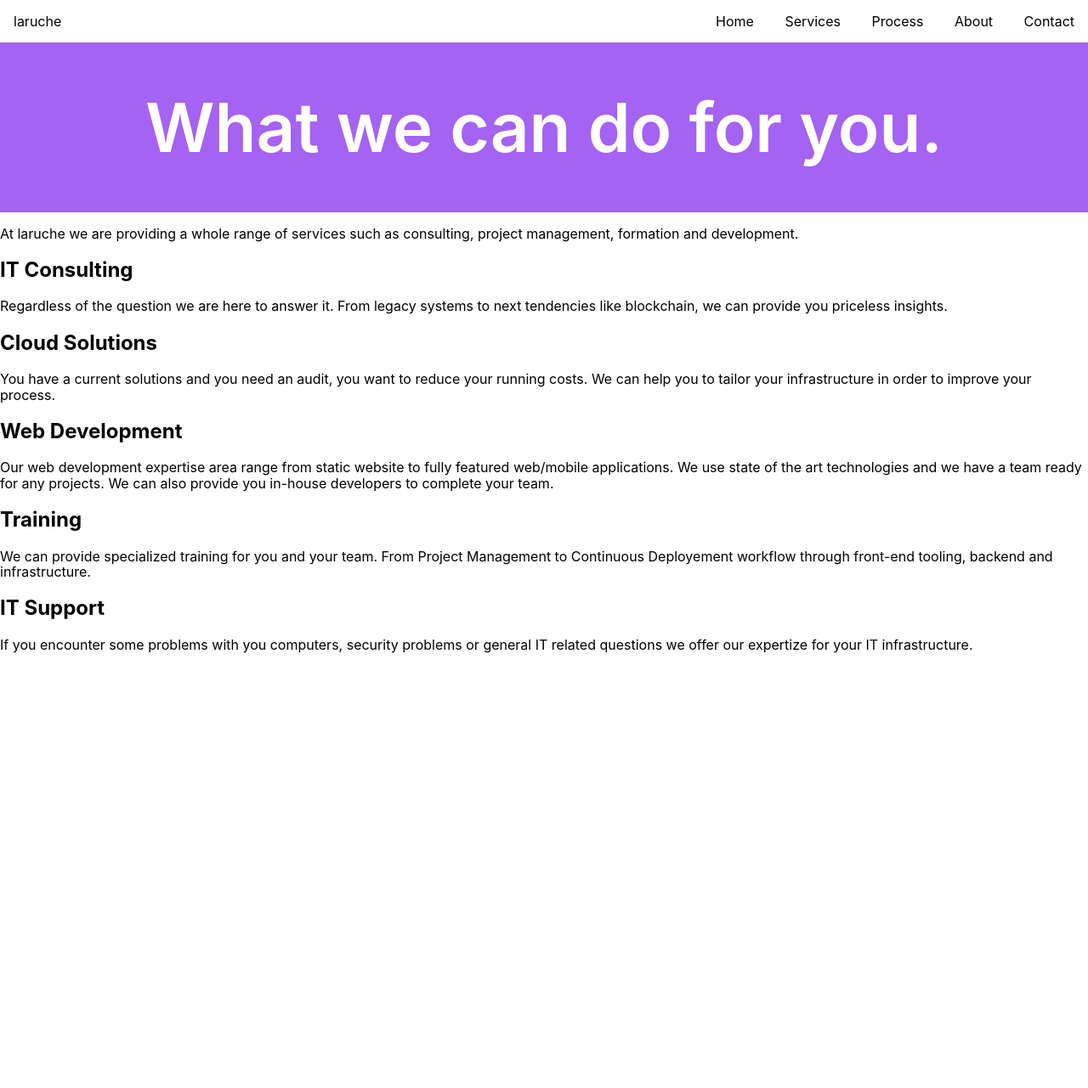
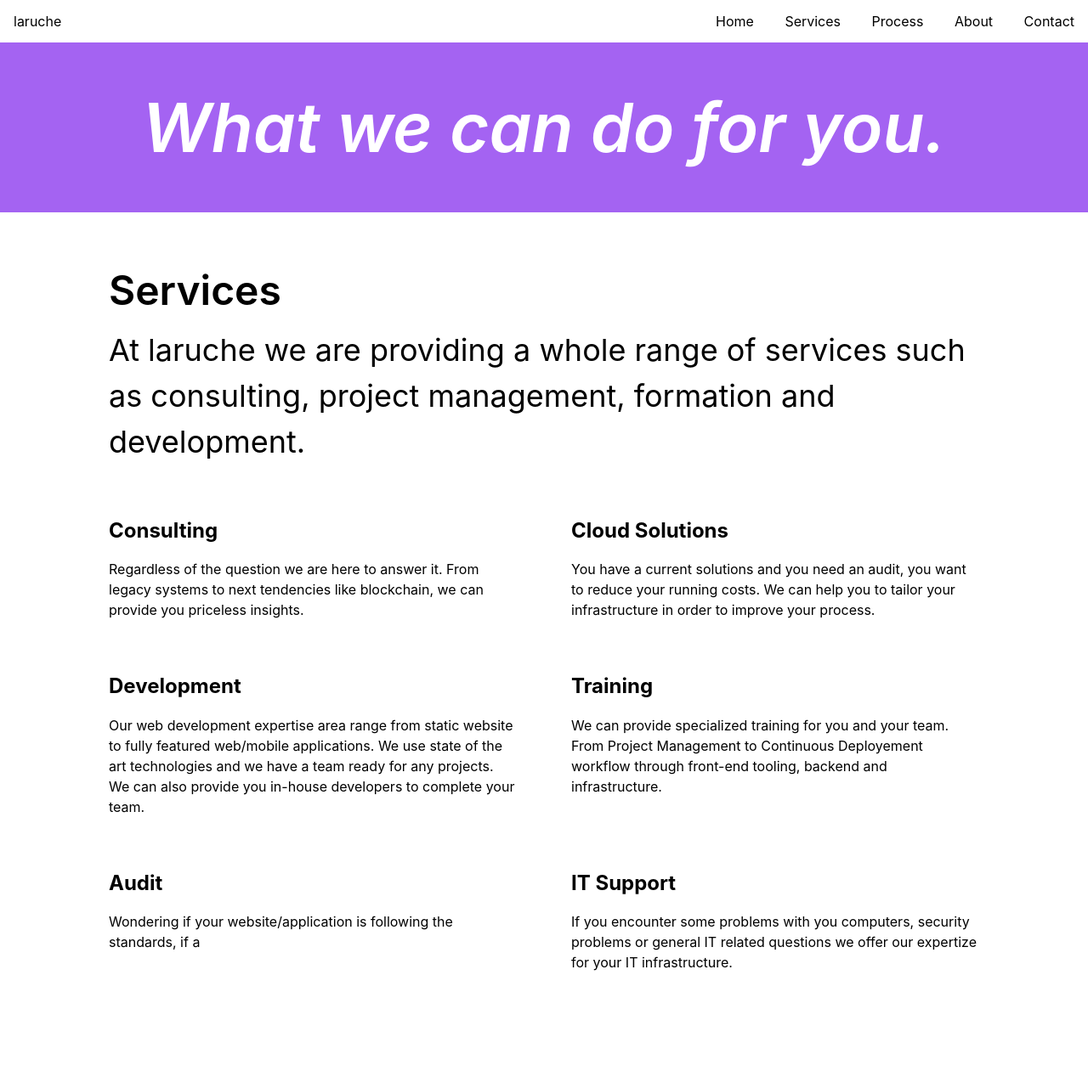
Before and after one commit to larucheio/laruche.io, a Jekyll site: the page built from services/index.html, in a window 1280 px wide. Shown: the whole page at 85% size. Built offline with Jekyll 4.4.1, drawn with Linux system fonts in a browser that asks for light colours; nearby versions of some CDN libraries; before the commit the page ends 900 px from its top, so only the background shows below that.

Commit message:
Bunch of design/layouts stuff...

```diff
--- /dev/null
+++ b/_includes/components/header.html
@@ -0,0 +1,6 @@
+<div class="pv5 f4 f2-ns center">
+  <h1 class="fw6 f1 fl w-100 mt0 mb3">{{ include.title }}</h1>
+  <p class="db lh-copy mv0 f4 f3-m f2-l measure">
+    {{ include.subtitle }}
+  </p>
+</div>
--- a/_includes/line.html
+++ b/_includes/line.html
@@ -1,5 +1,5 @@
 <article class="dt w-100 {{ include.bg-color }}">
   <div class="dtc v-mid tc white ph3 ph4-l">
-    <h1 class="f2 f-subheadline-l fw6 tc">{{ include.line }}</h1>
+    <h1 class="f2 f-subheadline-l fw6 tc i">{{ include.line }}</h1>
   </div>
 </article>
--- a/services/index.html
+++ b/services/index.html
@@ -4,53 +4,67 @@ layout: default
 
 {% include line.html line="What we can do for you." bg-color="bg-light-purple" %}
 
-<div class="[ o-grid o-grid-large ]">
-  <aside class="o-half-width">
-    <p>
-      At laruche we are providing a whole range of services such as consulting,
-      project management, formation and development.
-    </p>
-  </aside>
+<div class="ph4 ph5-m ph6-l">
+  {% include components/header.html
+      title="Services"
+      subtitle="At laruche we are providing a whole range of services such as consulting, project management, formation and development."
+  %}
+</div>
 
-  <main class="o-half-width">
-    <h2>IT Consulting</h2>
-
-    <p>
+<div class="ph4 ph5-m ph6-l flex flex-column flex-row-l">
+  <div class="w-100 w-50-l mr4-l pb4 bb bn-l b--light-gray">
+    <h2 class="mt0">Consulting</h2>
+    <p class="mb0 lh-copy">
       Regardless of the question we are here to answer it. From legacy systems
       to next tendencies like blockchain, we can provide you priceless insights.
     </p>
+  </div>
 
-    <h2>Cloud Solutions</h2>
-
-    <p>
+  <div class="w-100 w-50-l ml4-l pv4 pt0-l bb bn-l b--light-gray">
+    <h2 class="mt0">Cloud Solutions</h2>
+    <p class="mb0 lh-copy">
       You have a current solutions and you need an audit, you want to reduce
       your running costs. We can help you to tailor your infrastructure in
       order to improve your process.
     </p>
+  </div>
+</div>
 
-    <h2>Web Development</h2>
-
-    <p>
+<div class="ph4 ph5-m ph6-l flex flex-column flex-row-l">
+  <div class="w-100 w-50-l mr4-l pv4 bb bn-l b--light-gray">
+    <h2 class="mt0">Development</h2>
+    <p class="mb0 lh-copy">
       Our web development expertise area range from static website to fully
       featured web/mobile applications. We use state of the art technologies
       and we have a team ready for any projects. We can also provide you
       in-house developers to complete your team.
     </p>
+  </div>
 
-    <h2>Training</h2>
-
-    <p>
+  <div class="w-100 w-50-l ml4-l pv4 bb bn-l b--light-gray">
+    <h2 class="mt0">Training</h2>
+    <p class="mb0 lh-copy">
       We can provide specialized training for you and your team. From Project
       Management to Continuous Deployement workflow through front-end tooling,
       backend and infrastructure.
     </p>
+  </div>
+</div>
 
-    <h2>IT Support</h2>
+<div class="ph4 ph5-m ph6-l flex flex-column flex-row-l mb4 mb5-m mb6-l">
+  <div class="w-100 w-50-l mr4-l pv4 bb bn-l b--light-gray">
+    <h2 class="mt0">Audit</h2>
+    <p class="mb0 lh-copy">
+      Wondering if your website/application is following the standards, if a
+    </p>
+  </div>
 
-    <p>
+  <div class="w-100 w-50-l ml4-l pt4">
+    <h2 class="mt0">IT Support</h2>
+    <p class="mb0 lh-copy">
       If you encounter some problems with you computers, security problems or
       general IT related questions we offer our expertize for your IT
       infrastructure.
     </p>
-  </main>
+  </div>
 </div>
```
Also changed, not shown: _includes/components/team.html (added, +9 -0 lines), about/index.html (+36 -12 lines), contact/index.html (+11 -3 lines), index.html (+6 -10 lines), process/index.html (+21 -22 lines).
